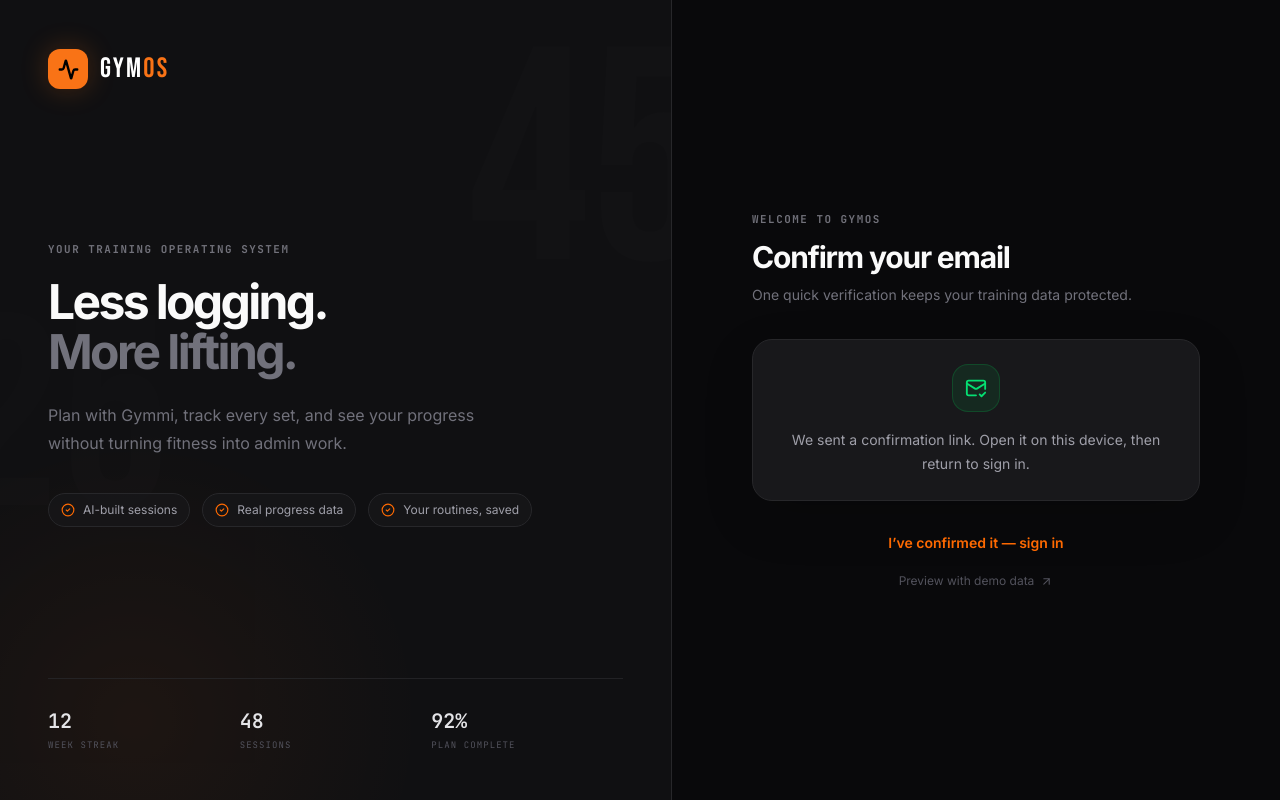
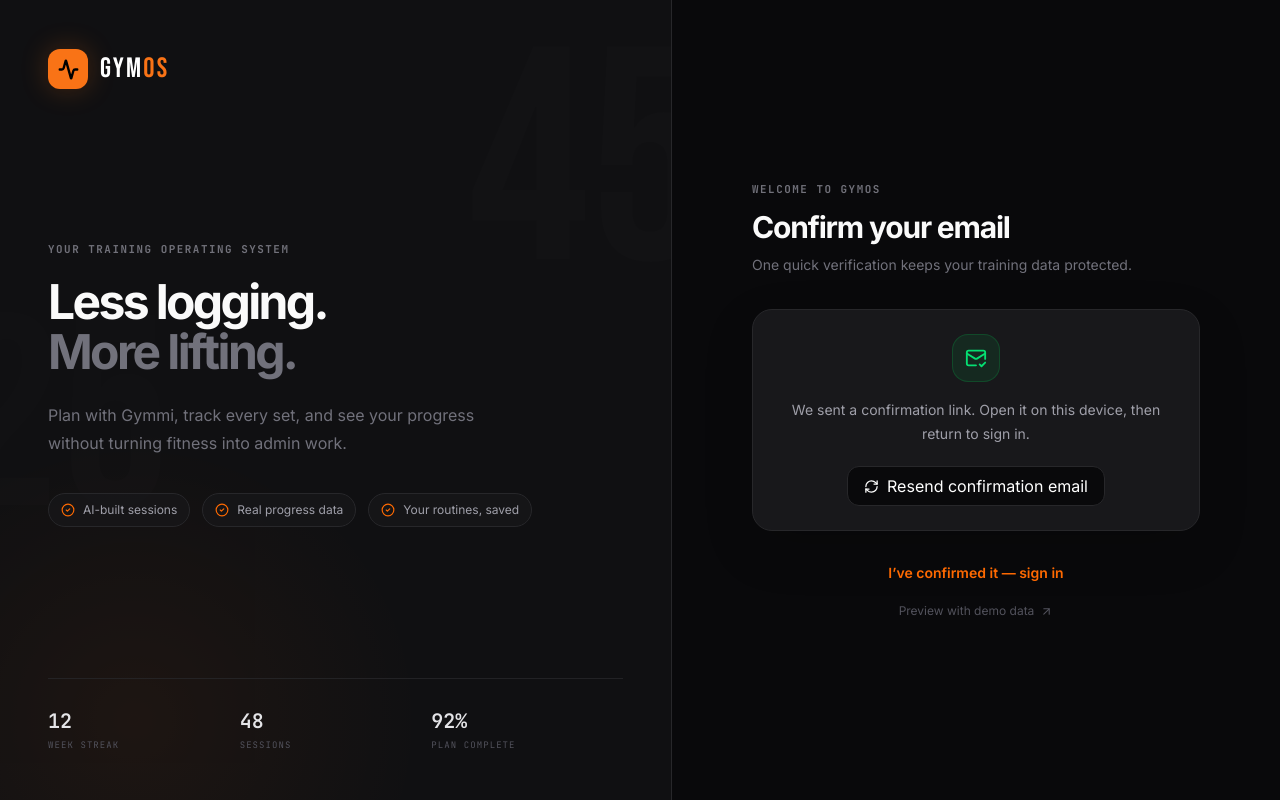
Before and after one commit to 9zuber9-sudo/GymOS, a Next.js app: page /verify-email in a window 1280 px wide. Built offline with nearby package versions, Linux system fonts and the light colour scheme; no server answers.

Commit message:
Add Vercel analytics and email resend

```diff
--- a/package.json
+++ b/package.json
@@ -12,6 +12,7 @@
   "dependencies": {
     "@google/generative-ai": "^0.24.1",
     "@supabase/supabase-js": "^2.57.4",
+    "@vercel/analytics": "^2.0.1",
     "lucide-react": "^0.468.0",
     "next": "16.3.0",
     "react": "19.2.3",
--- a/src/app/layout.tsx
+++ b/src/app/layout.tsx
@@ -1,5 +1,6 @@
 import type { Metadata, Viewport } from "next";
 import { Bebas_Neue, Inter, JetBrains_Mono } from "next/font/google";
+import { Analytics } from "@vercel/analytics/next";
 import { ToastProvider } from "@/components/toast-provider";
 import { PwaRegister } from "@/components/pwa-register";
 import "./globals.css";
@@ -41,6 +42,7 @@ export default function RootLayout({
           <PwaRegister />
           {children}
         </ToastProvider>
+        <Analytics />
       </body>
     </html>
   );
--- a/src/app/verify-email/page.tsx
+++ b/src/app/verify-email/page.tsx
@@ -2,12 +2,63 @@
 
 import Link from "next/link";
 import { useSearchParams } from "next/navigation";
-import { Suspense } from "react";
-import { MailCheck } from "lucide-react";
+import { Suspense, useState } from "react";
+import { LoaderCircle, MailCheck, RefreshCw } from "lucide-react";
 import { AuthShell } from "@/components/auth-shell";
+import { showToast } from "@/components/toast-provider";
+import { hasSupabase, supabase } from "@/lib/supabase";
 
 function VerifyContent() {
   const email = useSearchParams().get("email");
+  const [resending, setResending] = useState(false);
+
+  async function resendConfirmation() {
+    if (!email) {
+      showToast({
+        title: "Email address missing",
+        description: "Return to sign up and enter your email again.",
+        tone: "error",
+      });
+      return;
+    }
+
+    if (!hasSupabase) {
+      showToast({
+        title: "Email service is unavailable",
+        description: "Supabase is not configured for this deployment.",
+        tone: "error",
+      });
+      return;
+    }
+
+    setResending(true);
+    try {
+      const { error } = await supabase!.auth.resend({
+        type: "signup",
+        email,
+        options: {
+          emailRedirectTo: `${window.location.origin}/dashboard`,
+        },
+      });
+      if (error) throw error;
+
+      showToast({
+        title: "Confirmation email resent",
+        description: "Check your inbox and spam folder. It may take a minute.",
+        tone: "success",
+      });
+    } catch (error) {
+      showToast({
+        title: "Could not resend email",
+        description:
+          error instanceof Error ? error.message : "Please try again shortly.",
+        tone: "error",
+      });
+    } finally {
+      setResending(false);
+    }
+  }
+
   return (
     <AuthShell
       title="Confirm your email"
@@ -26,6 +77,19 @@ function VerifyContent() {
           We sent a confirmation link{email ? ` to ${email}` : ""}. Open it on
           this device, then return to sign in.
         </p>
+        <button
+          type="button"
+          disabled={resending}
+          onClick={resendConfirmation}
+          className="mt-5 inline-flex h-10 items-center justify-center gap-2 rounded-xl border border-[#27272A] bg-[#09090B] px-4 text-xs font-semibold text-white transition hover:border-orange-500/50 hover:text-orange-400 disabled:cursor-not-allowed disabled:opacity-60"
+        >
+          {resending ? (
+            <LoaderCircle size={15} className="animate-spin" />
+          ) : (
+            <RefreshCw size={15} />
+          )}
+          {resending ? "Sending..." : "Resend confirmation email"}
+        </button>
       </div>
     </AuthShell>
   );
```
Also changed, not shown: 1 other file (tests, documents, lock files or other folders).
